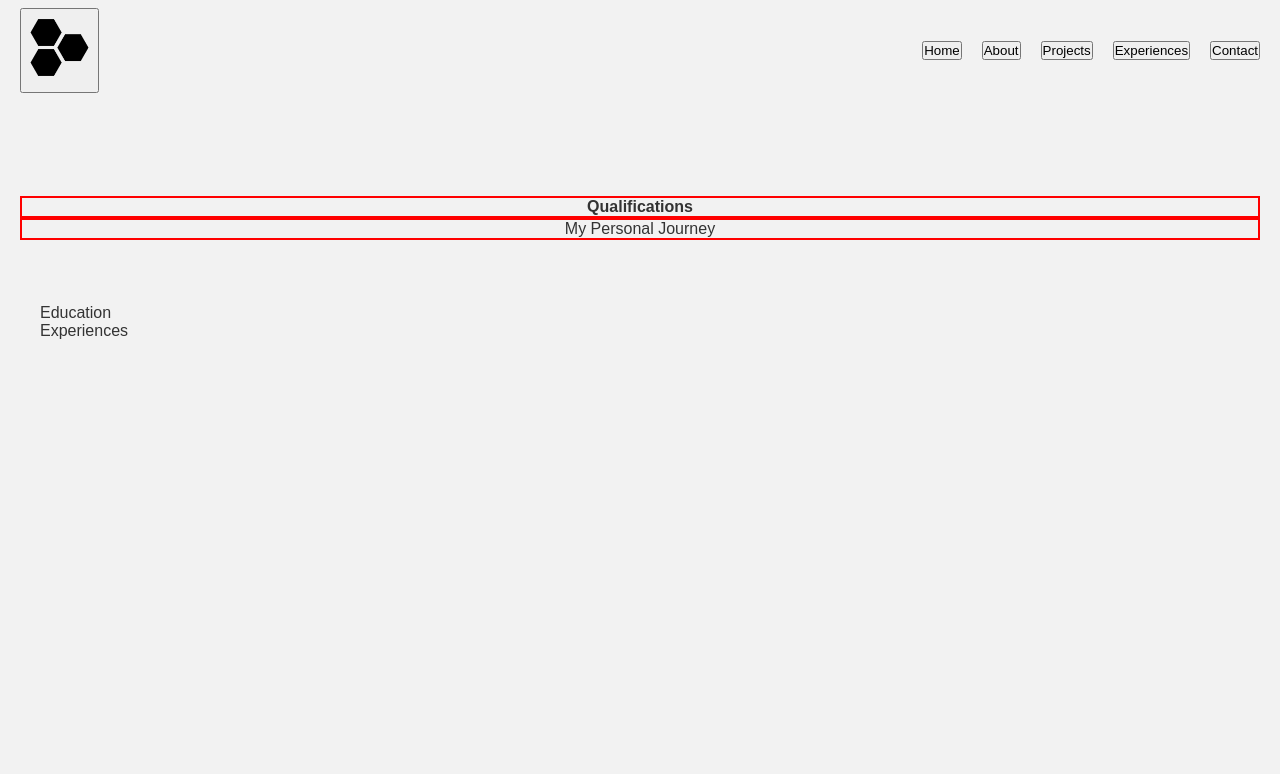
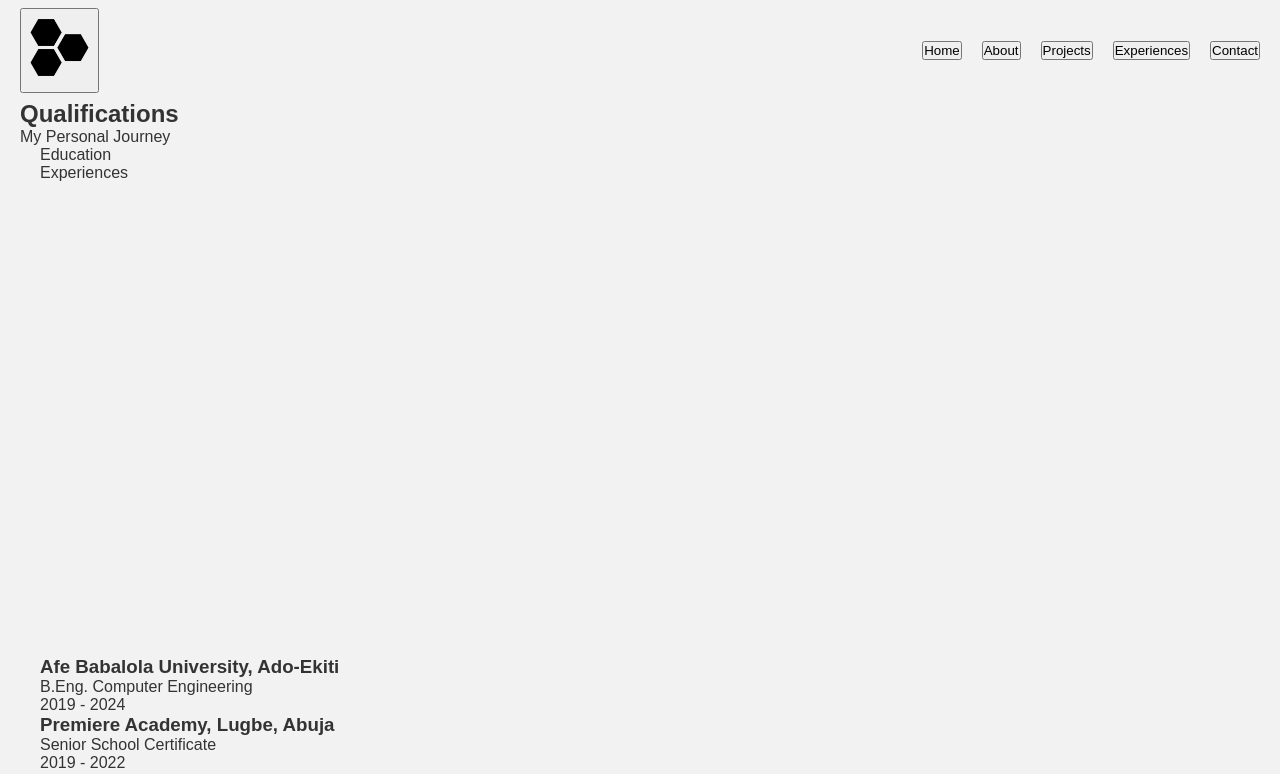
Before and after one commit to VSI12/Portfolio_v2, a Next.js app: page /experiences in a window 1280 px wide. Shown: the top 774 px of the page. Built offline with nearby package versions, Linux system fonts and the light colour scheme.

Commit message:
removed unnecassary css

```diff
--- a/src/app/globals.css
+++ b/src/app/globals.css
@@ -32,49 +32,3 @@ a{
   flex-direction: column;
   justify-content: space-between;
 }
-
-/*=============== REUSABLE CSS CLASSES ===============*/
-.section {
-  padding: 6rem 0 2rem;
-}
-
-.section__title {
-  font-size: var(--h1-font-size);
-  color: var(--title-color);
-}
-
-.section__subtitle {
-  display: block;
-  font-size: var(--small-font-size);
-  margin-bottom: 4rem;
-}
-
-.section__title,
-.section__subtitle {
-  text-align: center;
-  border: 2px solid red;
-}
-
-
-/*=============== BUTTONS ===============*/
-.button {
-  display: inline-block;
-  background-color: var(--title-color);
-  color: var(--container-color);
-  padding: 1.25rem 2rem;
-  border-radius: 1rem;
-  font-weight: var(--font-medium);
-}
-
-.button:hover {
-  background-color: var(--title-color-dark);
-}
-
-.button__icon {
-  margin-left: var(--mb-0-5);
-}
-
-.button__flex {
-  display: inline-flex;
-  align-items: center;
-}
```
